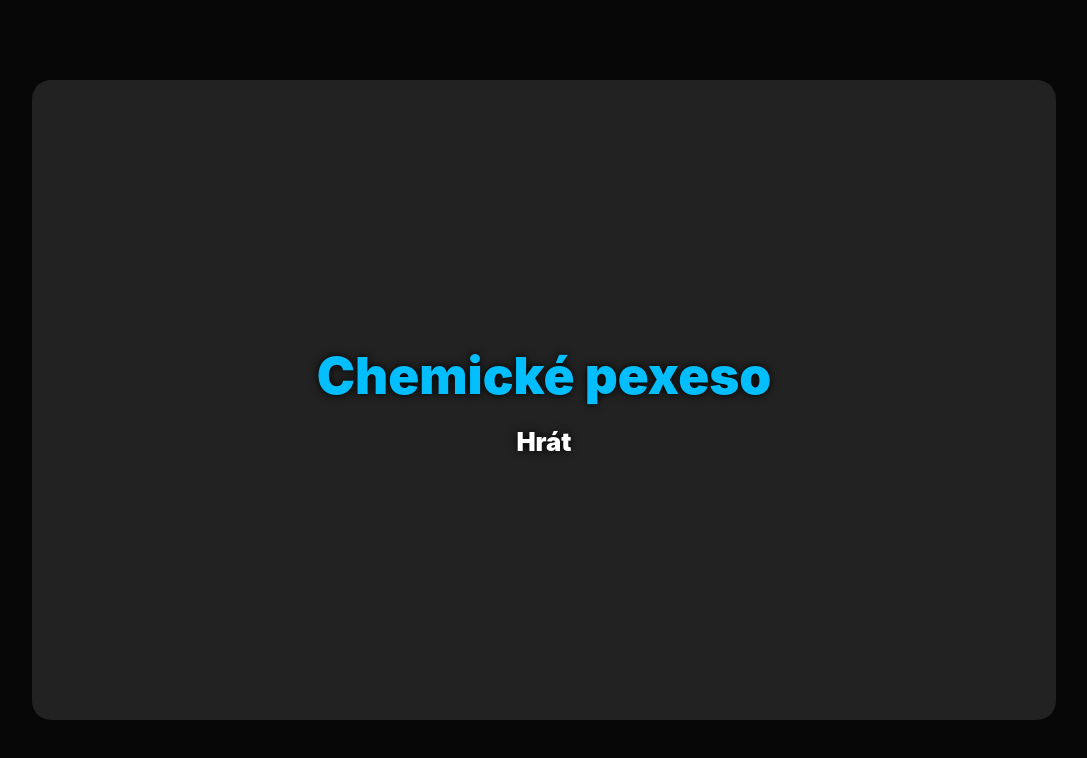
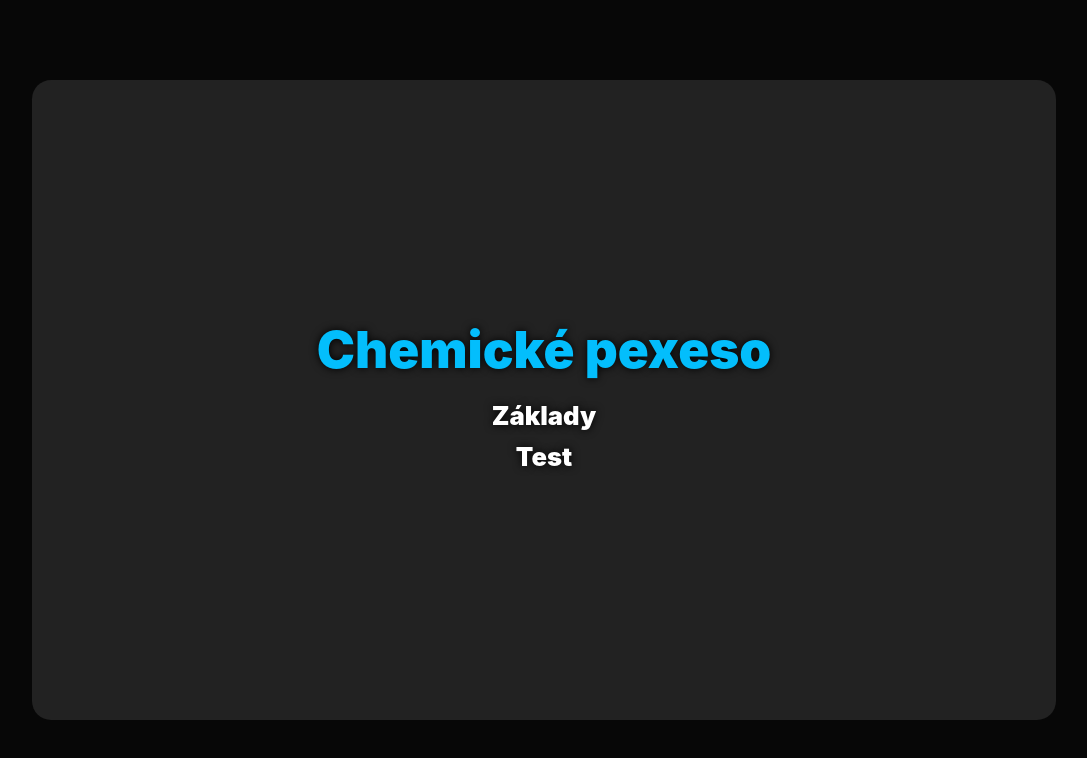
Before and after one commit to RostislavLitovkin/Pexeso, a React (Create React App) app: page / in a window 1280 px wide. Shown: the top 758 px of the page, without its empty margins (96-1183 px from the left). Built offline with nearby package versions, Linux system fonts and the light colour scheme.

Commit message:
added Text pexeso

```diff
--- a/src/App.tsx
+++ b/src/App.tsx
@@ -2,6 +2,7 @@ import React from 'react';
 import { HashRouter, Route, Routes } from 'react-router-dom';
 import styled from 'styled-components';
 import { Game } from './Game';
+import { GameWithText } from './GameWithText';
 import { Menu } from './Menu';
 import { Setup } from './Setup';
 
@@ -19,7 +20,7 @@ function App() {
       <HashRouter>
             <Routes>
                 <Route path="/" element={<Menu />} />
-                <Route path="/Game" element={<Game />} />
+                <Route path="/Game" element={<GameWithText />} />
                 <Route path="/Setup" element={<Setup />} />
             </Routes>
         </HashRouter>
--- a/src/CoverImage.tsx
+++ b/src/CoverImage.tsx
@@ -1,7 +1,7 @@
 import { MouseEventHandler } from "react"
 import styled from "styled-components"
 
-const BlackBackdrop = styled('div')`
+export const BlackBackdrop = styled('div')`
     position: absolute;
     height: 100vh;
     width: 100vw;
@@ -11,6 +11,10 @@ const BlackBackdrop = styled('div')`
     justify-content: center;
     align-items: center;
     backdrop-filter: blur(5px);
+
+    color: white;
+    font-size: 5vw;
+    font-weight: 900;
 `
 
 const Image = styled('img')`
--- a/src/Game.tsx
+++ b/src/Game.tsx
@@ -3,7 +3,7 @@ import { useParams, useSearchParams } from 'react-router-dom';
 import styled from 'styled-components';
 import { BG } from './constants/colors';
 import { CoverImage } from './CoverImage';
-import { PieceState } from './types/PieceState';
+import { PieceState } from './types/PieceState'
 
 const Layout = styled('div')`
     display: flex;
--- a/src/gametext.tsx
+++ b/src/GameWithText.tsx
@@ -2,8 +2,9 @@ import { useCallback, useEffect, useState } from 'react';
 import { useParams, useSearchParams } from 'react-router-dom';
 import styled from 'styled-components';
 import { BG } from './constants/colors';
-import { CoverImage } from './CoverImage';
+import { BlackBackdrop, CoverImage } from './CoverImage';
 import { PieceState } from './types/PieceState';
+import textsJson from './assets/texts.json';
 
 const Layout = styled('div')`
     display: flex;
@@ -32,15 +33,22 @@ const PexesoPiece = styled('div')`
     align-items: center;
 `
 
-const PexesoPieceText = styled('p')`
+const PexesoPieceText = styled('div')`
     width: min(16.6vh, 10vw);
     height: min(16.6vh, 10vw);
     background-color: ${BG};
     border-radius: 1.5vw;
     object-fit: cover;
-    color: white;
 
+`
 
+const Text = styled('div')`
+width: min(16.6vh, 10vw);
+height: min(16.6vh, 10vw);
+    display: flex;
+    align-items: center;
+    justify-content: center;
+    color: White;
 `
 
 const PexesoHiddenSide = styled('div')`
@@ -112,20 +120,20 @@ border-radius: 2vw;
 */
 
 type Params = {
-    name: string,
-	pieces: number,
+    variation: number,
 };
 
-export const Game: React.FC = () => {
+export const GameWithText: React.FC = () => {
     const [params] = useSearchParams()
-    const tempPieces = params.get("pieces")
-    const pieces: number = parseInt(tempPieces ? tempPieces : "0")
-    const name = params.get("name")
+    const variation = parseInt(params.get("variation") || "0") || 0
+    const pieces: number = textsJson.at(variation)?.texts.length || 0;
 
     const [activePlayer, setActivePlayer] = useState<number>(1)
     const [stateArray, setStateArray] = useState<PieceState[]>()
     const [piecesArray, setPiecesArray] = useState<JSX.Element[]>()
-    const [piecesNumberArray, setPiecesNumberArray] = useState<number[]>()
+    const [piecesNumberArray, setPiecesNumberArray] = useState<any[]>()
+    const [piecesTextArray, setPiecesTextArray] = useState<any[]>()
+
 
     const [score1, setScore1] = useState<number>(0)
     const [score2, setScore2] = useState<number>(0)
@@ -136,7 +144,7 @@ export const Game: React.FC = () => {
 
     const [showHideButton, setShowHideButton] = useState<boolean>(false)
 
-    const [coverImageNum, setCoverImageNum] = useState<number>(0)
+    const [coverText, setCoverText] = useState<string>("")
     const [hideCoverImage, setHideCoverImage] = useState<boolean>(true)
 
 
@@ -146,7 +154,7 @@ export const Game: React.FC = () => {
         setStateArray(stateArray.concat())
     }, [stateArray])
 
-    const shuffle = useCallback((array: number[]) => {
+    const shuffle = useCallback((array: number[], textArray: string[]) => {
         let currentIndex = array.length, randomIndex;
 
         // While there remain elements to shuffle.
@@ -159,9 +167,13 @@ export const Game: React.FC = () => {
             // And swap it with the current element.
             [array[currentIndex], array[randomIndex]] = [
                 array[randomIndex], array[currentIndex]];
+
+            [textArray[currentIndex], textArray[randomIndex]] = [
+                textArray[randomIndex], textArray[currentIndex]];
         }
 
-        return array;
+        const result: [number[], string[]] = [array, textArray]
+        return result;
 
         // Method found: https://stackoverflow.com/questions/2450954/how-to-randomize-shuffle-a-javascript-array
     }, [])
@@ -169,6 +181,8 @@ export const Game: React.FC = () => {
     // initial state
     useEffect(() => {
         const tempPiecesNumberArray: number[] = []
+        const tempPiecesTextArray: string[] = []
+
         const tempStateArray: PieceState[] = []
         for (let i = 0; i < pieces; i++) {
             // needs to be twice, for both pieces in the pair
@@ -176,9 +190,13 @@ export const Game: React.FC = () => {
             tempStateArray.push(PieceState.HIDDEN)
             tempPiecesNumberArray.push(i)
             tempPiecesNumberArray.push(i)
+            tempPiecesTextArray.push(textsJson.at(variation)?.texts.at(i)?.at(1) || "")
+            tempPiecesTextArray.push(textsJson.at(variation)?.texts.at(i)?.at(0) || "")
         }
 
-        setPiecesNumberArray(shuffle(tempPiecesNumberArray))
+        const temp = shuffle(tempPiecesNumberArray, tempPiecesTextArray);
+        setPiecesNumberArray(temp.at(0))
+        setPiecesTextArray(temp.at(1))
 
         setStateArray(tempStateArray)
 
@@ -215,8 +233,8 @@ export const Game: React.FC = () => {
         }
         else if(stateArray?.at(i) !== PieceState.HIDDEN){
             setHideCoverImage(false);
-            const temp = piecesNumberArray?.at(i);
-            if(temp) setCoverImageNum(temp)
+            const temp = piecesTextArray?.at(i);
+            if(temp) setCoverText(temp)
         }
     }, [piecesNumberArray, activePlayer, score1, score2, selectedIndex, selectedPiece, setState, showHideButton, stateArray])
 
@@ -242,9 +260,12 @@ export const Game: React.FC = () => {
                         key={i}
                         hidden={stateArray?.at(i) === PieceState.HIDDEN}
                     >
+                        <Text>
                         {
-                            i
+                            piecesTextArray?.at(i)
                         }
+                        </Text>
+
                     </PexesoPieceText>
 
                     <PexesoHiddenSide hidden={stateArray?.at(i) !== PieceState.HIDDEN}>{i + 1}</PexesoHiddenSide>
@@ -288,7 +309,12 @@ export const Game: React.FC = () => {
                     </Player>
                 </PlayerBorder>
             </PlayerLayout>
-            {!hideCoverImage && <CoverImage imageNum={coverImageNum} onClick={() => { setHideCoverImage(true) }}/>}
+            {!hideCoverImage &&
+                <BlackBackdrop onClick={() => { setHideCoverImage(true) }}>
+                {
+                    coverText
+                }
+            </BlackBackdrop>}
         </Layout>
     )
 }
--- a/src/Menu.tsx
+++ b/src/Menu.tsx
@@ -1,6 +1,7 @@
 import React from "react";
 import styled from "styled-components";
 import { BG } from "./constants/colors";
+import textsJson from './assets/texts.json';
 
 const BlackBackdrop = styled('div')`
     position: absolute;
@@ -8,15 +9,18 @@ const BlackBackdrop = styled('div')`
     width: 100vw;
     background-color: #0008;
 
-    display: flex;
     justify-content: center;
     align-items: center;
     backdrop-filter: blur(5px);
+    overflow: scroll;
 `
 
 const Layout = styled('div')`
     width: 80vw;
-    height: 80vh;
+    min-height: 80vh;
+    margin: auto;
+    margin-top: 80px;
+    margin-bottom: 80px;
     border-radius: 1.5vw;
     background-color: ${BG};
 
@@ -35,6 +39,7 @@ const Button = styled('a')`
     font-size: 2vw;
     text-shadow: 0px 0px 8px #000;
     text-decoration: none;
+    margin-bottom: 10px;
 `
 
 const Title = styled('a')`
@@ -54,13 +59,17 @@ export const Menu: React.FC = () => {
     return (
         <BlackBackdrop>
             <Layout>
+                <br></br>
                 <Title>
                     Chemické pexeso
                 </Title>
                 <br></br>
-                <Button href="/Pexeso/#/Game?pieces=10&name=p">
-                    Hrát
-                </Button>
+                {
+                    textsJson.map((item, index) => <Button href={`/#/Game?variation=${index}`}>
+                        {item.name}
+                    </Button>)
+                }
+                <br></br>
             </Layout>
         </BlackBackdrop>
     )
--- /dev/null
+++ b/src/assets/texts.json
@@ -0,0 +1,20 @@
+[
+    {
+        "name": "Základy",
+        "texts": [
+            ["Vodík", "H"],
+            ["Uhlík", "C"],
+            ["Chlorovodík", "HCl"],
+            ["nazev4", "vrozec4"],
+            ["nazev5", "vrozec5"]
+        ]
+    },
+    {
+        "name": "Test",
+        "texts": [
+            ["A", "A"],
+            ["B", "B"],
+            ["C", "C"]
+        ]
+    }
+]
```
Also changed, not shown: src/assets/test.json (deleted, +0 -9 lines).
